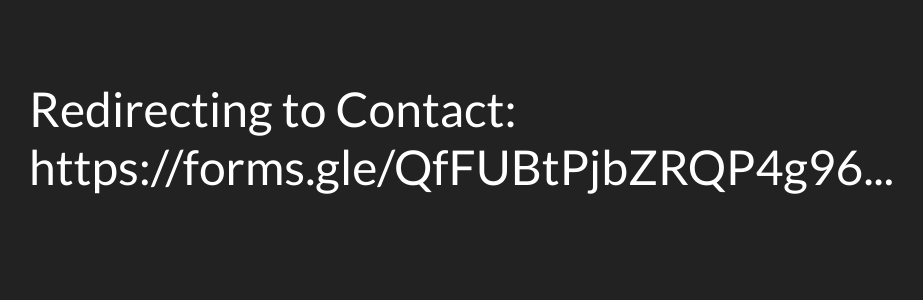
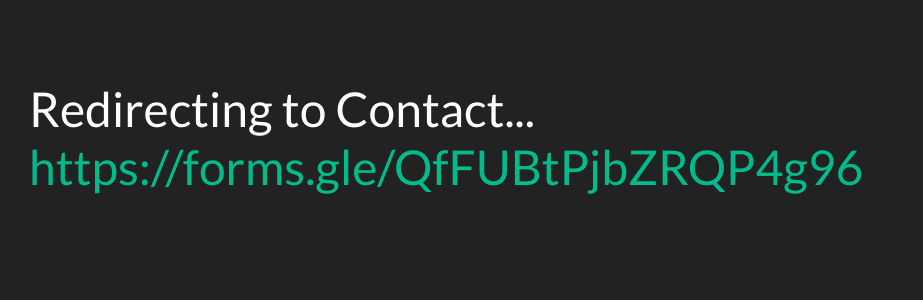
Before and after one commit to fjrosario/fjrosario.github.io, a Next.js app: page /out/contact in a window 1280 px wide. Shown: the top 300 px of the page, without its empty margins (51-974 px from the left). Built offline with nearby package versions, Linux system fonts and the light colour scheme.

Commit message:
Added Mercari

```diff
--- a/src/data/linkArray.js
+++ b/src/data/linkArray.js
@@ -5,44 +5,50 @@ const masterLinkArray = [
     icon: "fab fa-xl fa-linkedin",
     originUrl: "https://www.linkedin.com/in/frankjrosario/",
     title: "LinkedIn",
-    directory: ["linkedin", "li"],
+    directories: ["linkedin", "li"],
   },
   {
     icon: "fab fa-xl fa-stack-overflow",
     originUrl: "https://stackoverflow.com/users/10922/frank-rosario",
     title: "Stack Overflow",
-    directory: ["stackoverflow", "so"],
+    directories: ["stackoverflow", "so"],
   },
   {
     icon: "fab fa-xl fa-github-square",
     originUrl: "https://github.com/fjrosario",
     title: "GitHub",
-    directory: ["github", "gh", "git"],
+    directories: ["github", "gh", "git"],
   },
   {
     icon: "fab fa-xl fa-twitter-square",
     originUrl: "https://www.twitter.com/frosario",
     title: "X/Twitter",
-    directory: ["x", "tw", "twitter", "twt"],
+    directories: ["x", "tw", "twitter", "twt"],
   },
   {
     icon: "fab fa-xl fa-facebook-square",
     originUrl: "https://www.facebook.com/frank.rosario",
     title: "Facebook",
-    directory: ["facebook", "fb"],
+    directories: ["facebook", "fb"],
+  },
+  {
+    icon: "fa-solid fa-xl fa-shop",
+    originUrl: "https://www.mercari.com/u/frankrosario/?itemStatuses=1",
+    title: "Mercari",
+    directories: ["mercari", "store"],
   },
   {
     icon: "fab fa-xl fa-ebay",
     originUrl:
       "https://www.ebay.com/sch/jammerfi/m.html?_nkw=&_armrs=1&_from=&_ipg=200",
     title: "EBay",
-    directory: ["ebay", "eb"],
+    directories: ["ebay", "eb"],
   },
   {
     icon: "fa-regular fa-xl fa-envelope",
     originUrl: "https://forms.gle/QfFUBtPjbZRQP4g96",
     title: "Contact",
-    directory: [
+    directories: [
       "contact",
       "contactme",
       "email",
@@ -56,4 +62,10 @@ const masterLinkArray = [
   },
 ];
 
-module.exports = { masterLinkArray };
+const externalLinkPath = "out";
+
+const getRelativeExternalUrl = (path) => {
+  return `/${externalLinkPath}/${path}`;
+};
+
+export { masterLinkArray, externalLinkPath, getRelativeExternalUrl };
--- a/src/pages/out/[id].tsx
+++ b/src/pages/out/[id].tsx
@@ -6,13 +6,24 @@ const redirectDelayInSeconds: number = 1;
 
 function getPageLink(id: string): Link | null {
   return (
-    masterLinkArray.find((link: Link) => link.directory?.includes(id)) || null
+    masterLinkArray.find((link: Link) => link.directories?.includes(id)) || null
   );
 }
 
 export default function Page({ params }: { params: { id: string } }) {
   const link: Link | null = getPageLink(params.id);
-  const redirectCopy = `Redirecting to ${link?.title}: ${link?.originUrl}...`;
+  const redirectCopy = `Redirecting to ${link?.title}...`;
+  const redirectHtml = (
+    <a
+      rel="noopener noreferrer"
+      aria-label={link?.title}
+      title={link?.title}
+      href={link?.originUrl}
+    >
+      {link?.originUrl}
+    </a>
+  );
+
   // eslint-disable-next-line prefer-const
   let metaRedirectTag = (
     <meta
@@ -30,7 +41,9 @@ export default function Page({ params }: { params: { id: string } }) {
         <title>{redirectCopy}</title>
         {metaRedirectTag}
       </Head>
-      <h1 style={{ margin: "5rem 5rem 0 5rem" }}>{redirectCopy}</h1>
+      <h1 style={{ margin: "5rem 5rem 0 5rem" }}>
+        {redirectCopy} {redirectHtml}
+      </h1>
     </>
   );
 }
@@ -56,7 +69,7 @@ export async function getStaticPaths(): Promise<{
   //linkArray = linkArray.slice(0, 1);
 
   paths = linkArray.flatMap(
-    (link) => link.directory?.map((dir) => ({ params: { id: dir } })) || []
+    (link) => link.directories?.map((dir) => ({ params: { id: dir } })) || []
   );
 
   return { paths, fallback: false };
```
Also changed, not shown: src/app/components/LinkList.tsx (+4 -6 lines), src/data/linkArray.d.ts (+7 -1 lines).
